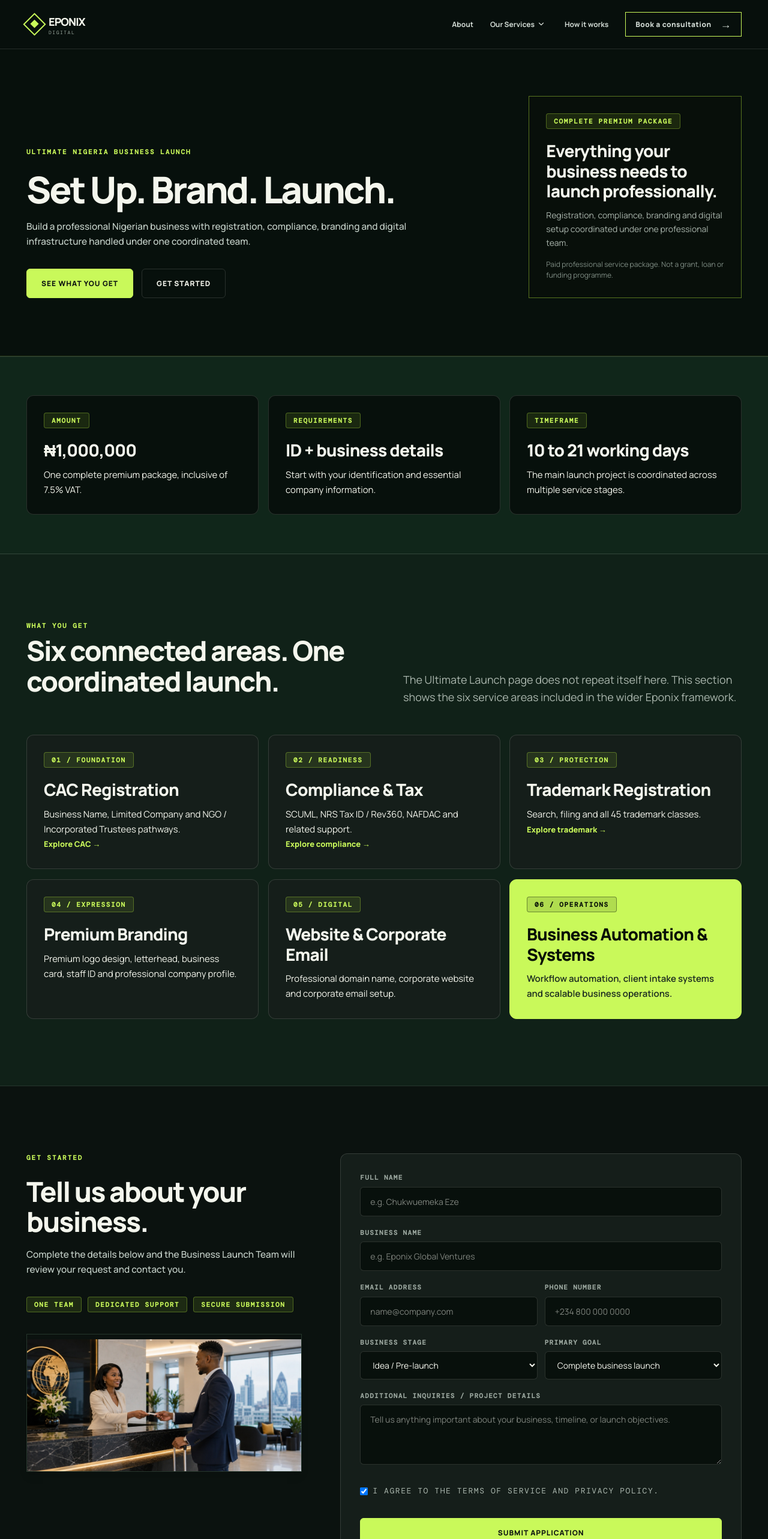
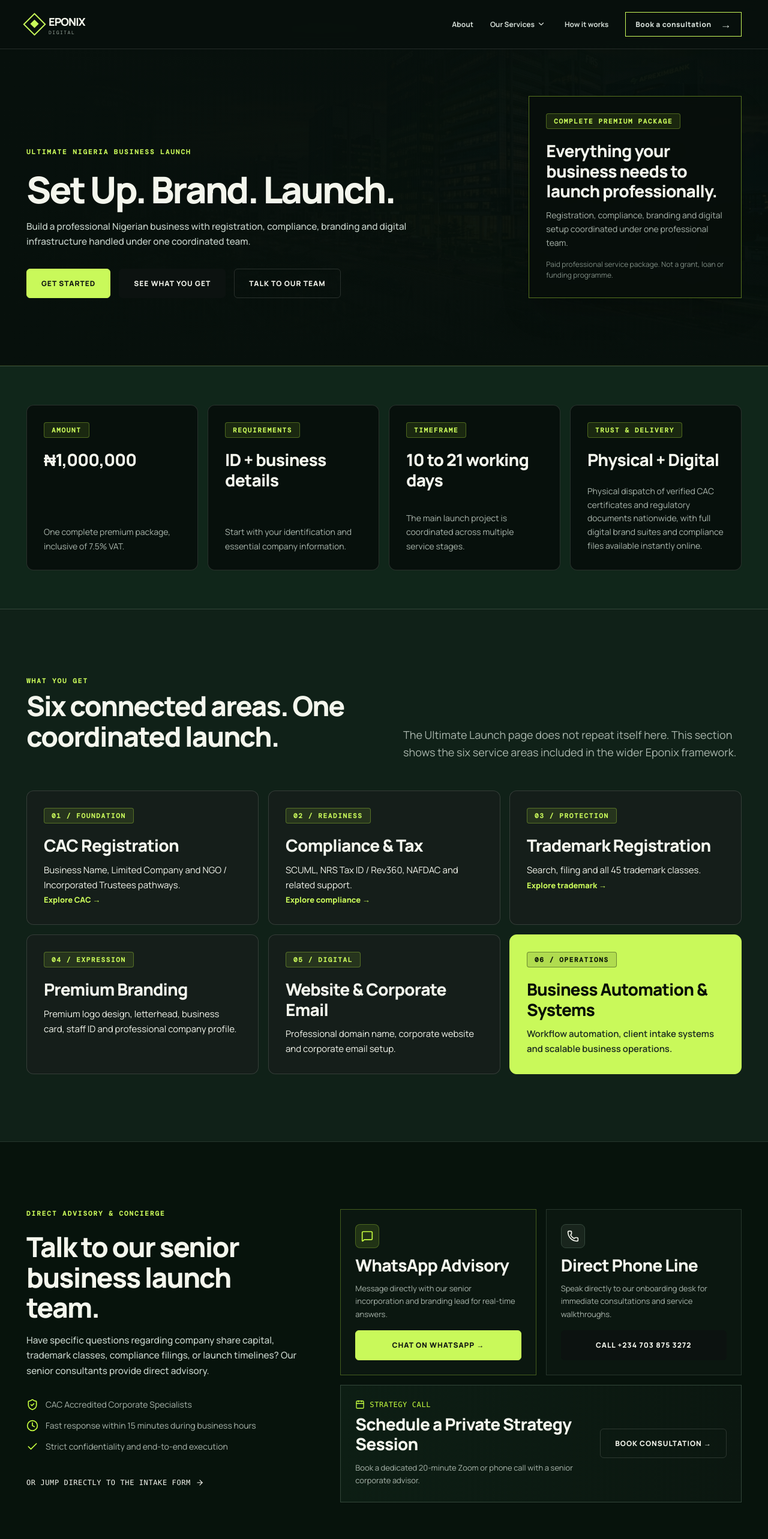
Before and after one commit to dev-anna-life/harrison-mosco, a Next.js app: page /ultimate in a window 1280 px wide. Shown: the top 2566 px of the page at 60% size. Built offline with nearby package versions, Linux system fonts and the light colour scheme; a web font is replaced by a local one.

Commit message:
Enhance Ultimate Package page with luxury hero background, 4-card metric strip with physical/digital delivery, and luxury concierge section

```diff
--- a/app/ultimate/page.tsx
+++ b/app/ultimate/page.tsx
@@ -2,7 +2,7 @@
 
 import React, { useState } from "react";
 import Link from "next/link";
-import { Check } from "lucide-react";
+import { Check, MessageSquare, Phone, Calendar, ArrowRight, ShieldCheck, Clock } from "lucide-react";
 
 export default function UltimatePage() {
   const [formData, setFormData] = useState({
@@ -53,9 +53,20 @@
 
   return (
     <div className="bg-[#0b120f] text-[#f5f7ef]">
-      {/* 1. Hero Simple */}
-      <section className="bg-[#07100c] text-[#f5f7ef] pt-32 pb-20 lg:pt-40 lg:pb-24 border-b border-[rgba(198,255,63,0.14)]">
-        <div className="site-container">
+      {/* 1. Hero with Luxury Corporate Background */}
+      <section className="relative overflow-hidden bg-[#07100c] text-[#f5f7ef] pt-32 pb-20 lg:pt-40 lg:pb-28 border-b border-[rgba(198,255,63,0.14)]">
+        {/* Background Image with Dark Luxury Gradients */}
+        <div className="absolute inset-0 z-0">
+          <img
+            src="/images/ultimate-hero-bg.jpg"
+            alt="Abuja Central Business District Corporate Architecture"
+            className="w-full h-full object-cover object-center opacity-30 mix-blend-luminosity brightness-90"
+          />
+          <div className="absolute inset-0 bg-gradient-to-r from-[#07100c] via-[#07100c]/90 to-[#07100c]/70" />
+          <div className="absolute inset-0 bg-gradient-to-t from-[#07100c] via-transparent to-[#07100c]/80" />
+        </div>
+
+        <div className="site-container relative z-10">
           <div className="grid grid-cols-1 lg:grid-cols-12 gap-12 lg:gap-16 items-end">
             <div className="lg:col-span-8 space-y-6">
               <div className="eyebrow">Ultimate Nigeria Business Launch</div>
@@ -63,18 +74,21 @@
               <p className="lead-text">
                 Build a professional Nigerian business with registration, compliance, branding and digital infrastructure handled under one coordinated team.
               </p>
-              <div className="pt-2 flex flex-col sm:flex-row items-stretch sm:items-center gap-3.5">
-                <a href="#what-you-get" className="ep-btn ep-btn-primary text-center justify-center">
+              <div className="pt-2 flex flex-col sm:flex-row items-stretch sm:items-center gap-3.5 flex-wrap">
+                <a href="#application" className="ep-btn ep-btn-primary text-center justify-center">
+                  Get Started
+                </a>
+                <a href="#what-you-get" className="ep-btn ep-btn-dark border border-[rgba(198,255,63,0.3)] text-[#f5f7ef] hover:border-[#c6ff3f] text-center justify-center">
                   See What You Get
                 </a>
-                <a href="#get-started" className="ep-btn ep-btn-light text-center justify-center">
-                  Get Started
+                <a href="#talk-to-team" className="ep-btn ep-btn-light text-center justify-center">
+                  Talk to Our Team
                 </a>
               </div>
             </div>
 
             <div className="lg:col-span-4">
-              <div className="bg-[rgba(8,15,11,0.88)] border border-[rgba(198,255,63,0.42)] p-7 space-y-4">
+              <div className="bg-[rgba(8,15,11,0.92)] border border-[rgba(198,255,63,0.42)] p-7 space-y-4 shadow-2xl backdrop-blur-sm">
                 <div className="ep-tag text-[#c6ff3f]">Complete Premium Package</div>
                 <h3 className="heading-3">Everything your business needs to launch professionally.</h3>
                 <p className="text-[#aab6ad] text-[14px] leading-relaxed">
@@ -89,26 +103,42 @@
         </div>
       </section>
 
-      {/* 2. Band Strip */}
+      {/* 2. Band Strip (4-Card Metric Grid) */}
       <section className="bg-[#10261a] text-[#f5f7ef] py-16 border-t border-b border-[#33473a]">
         <div className="site-container">
-          <div className="grid grid-cols-1 md:grid-cols-3 gap-4">
-            <div className="ep-card dark">
-              <div className="ep-tag">Amount</div>
-              <h3 className="heading-3">₦1,000,000</h3>
-              <p>One complete premium package, inclusive of 7.5% VAT.</p>
+          <div className="grid grid-cols-1 sm:grid-cols-2 lg:grid-cols-4 gap-4">
+            <div className="ep-card dark flex flex-col justify-between">
+              <div>
+                <div className="ep-tag">Amount</div>
+                <h3 className="heading-3 mt-2">₦1,000,000</h3>
+              </div>
+              <p className="mt-3 text-[14px] text-[#aab6ad]">One complete premium package, inclusive of 7.5% VAT.</p>
             </div>
 
-            <div className="ep-card dark">
-              <div className="ep-tag">Requirements</div>
-              <h3 className="heading-3">ID + business details</h3>
-              <p>Start with your identification and essential company information.</p>
+            <div className="ep-card dark flex flex-col justify-between">
+              <div>
+                <div className="ep-tag">Requirements</div>
+                <h3 className="heading-3 mt-2">ID + business details</h3>
+              </div>
+              <p className="mt-3 text-[14px] text-[#aab6ad]">Start with your identification and essential company information.</p>
             </div>
 
-            <div className="ep-card dark">
-              <div className="ep-tag">Timeframe</div>
-              <h3 className="heading-3">10 to 21 working days</h3>
-              <p>The main launch project is coordinated across multiple service stages.</p>
+            <div className="ep-card dark flex flex-col justify-between">
+              <div>
+                <div className="ep-tag">Timeframe</div>
+                <h3 className="heading-3 mt-2">10 to 21 working days</h3>
+              </div>
+              <p className="mt-3 text-[14px] text-[#aab6ad]">The main launch project is coordinated across multiple service stages.</p>
+            </div>
+
+            <div className="ep-card dark flex flex-col justify-between border-[rgba(198,255,63,0.25)]">
+              <div>
+                <div className="ep-tag text-[#c6ff3f]">Trust &amp; Delivery</div>
+                <h3 className="heading-3 mt-2">Physical + Digital</h3>
+              </div>
+              <p className="mt-3 text-[14px] text-[#aab6ad] leading-relaxed">
+                Physical dispatch of verified CAC certificates and regulatory documents nationwide, with full digital brand suites and compliance files available instantly online.
+              </p>
             </div>
           </div>
         </div>
@@ -170,7 +200,109 @@
         </div>
       </section>
 
-      {/* 4. Intake Form */}
+      {/* 4. Luxury Talk to Our Team Concierge Section */}
+      <section id="talk-to-team" className="bg-[#07130c] text-[#f5f7ef] py-20 lg:py-28 border-b border-[#26362c] scroll-mt-24">
+        <span id="team" className="block -mt-24 pt-24 invisible" aria-hidden="true" />
+        <div className="site-container">
+          <div className="grid grid-cols-1 lg:grid-cols-12 gap-12 lg:gap-16 items-start">
+            <div className="lg:col-span-5 space-y-6">
+              <div className="eyebrow">Direct Advisory &amp; Concierge</div>
+              <h2 className="heading-2">Talk to our senior business launch team.</h2>
+              <p className="lead-text">
+                Have specific questions regarding company share capital, trademark classes, compliance filings, or launch timelines? Our senior consultants provide direct advisory.
+              </p>
+
+              <div className="space-y-3 pt-2">
+                <div className="flex items-center gap-3 text-[14px] text-[#aab6ad]">
+                  <ShieldCheck className="w-5 h-5 text-[#c6ff3f] shrink-0" />
+                  <span>CAC Accredited Corporate Specialists</span>
+                </div>
+                <div className="flex items-center gap-3 text-[14px] text-[#aab6ad]">
+                  <Clock className="w-5 h-5 text-[#c6ff3f] shrink-0" />
+                  <span>Fast response within 15 minutes during business hours</span>
+                </div>
+                <div className="flex items-center gap-3 text-[14px] text-[#aab6ad]">
+                  <Check className="w-5 h-5 text-[#c6ff3f] shrink-0" />
+                  <span>Strict confidentiality and end-to-end execution</span>
+                </div>
+              </div>
+
+              <div className="pt-3">
+                <a
+                  href="#application"
+                  className="inline-flex items-center gap-2 text-xs font-mono uppercase tracking-wider text-[#c6ff3f] hover:underline"
+                >
+                  Or jump directly to the intake form <ArrowRight className="w-3.5 h-3.5" />
+                </a>
+              </div>
+            </div>
+
+            <div className="lg:col-span-7 grid grid-cols-1 sm:grid-cols-2 gap-4">
+              {/* WhatsApp Card */}
+              <div className="bg-[#0b1710] border border-[rgba(198,255,63,0.3)] p-6 space-y-4 hover:border-[#c6ff3f] transition-all flex flex-col justify-between">
+                <div className="space-y-3">
+                  <div className="w-10 h-10 rounded-lg bg-[rgba(198,255,63,0.12)] border border-[rgba(198,255,63,0.25)] flex items-center justify-center text-[#c6ff3f]">
+                    <MessageSquare className="w-5 h-5" />
+                  </div>
+                  <h3 className="heading-3 text-[19px]">WhatsApp Advisory</h3>
+                  <p className="text-[#aab6ad] text-[13px] leading-relaxed">
+                    Message directly with our senior incorporation and branding lead for real-time answers.
+                  </p>
+                </div>
+                <a
+                  href="https://wa.me/2347038753272?text=Hello%20Eponix%20Team%2C%20I%20am%20interested%20in%20the%20Ultimate%20Nigeria%20Business%20Launch%20Package.%20Please%20guide%20me."
+                  target="_blank"
+                  rel="noopener noreferrer"
+                  className="ep-btn ep-btn-primary w-full text-center justify-center text-[13px] py-2.5"
+                >
+                  Chat on WhatsApp →
+                </a>
+              </div>
+
+              {/* Direct Phone Card */}
+              <div className="bg-[#0b1710] border border-[#26362c] p-6 space-y-4 hover:border-[#c6ff3f] transition-all flex flex-col justify-between">
+                <div className="space-y-3">
+                  <div className="w-10 h-10 rounded-lg bg-[rgba(245,247,239,0.06)] border border-[#33473a] flex items-center justify-center text-[#f5f7ef]">
+                    <Phone className="w-5 h-5" />
+                  </div>
+                  <h3 className="heading-3 text-[19px]">Direct Phone Line</h3>
+                  <p className="text-[#aab6ad] text-[13px] leading-relaxed">
+                    Speak directly to our onboarding desk for immediate consultations and service walkthroughs.
+                  </p>
+                </div>
+                <a
+                  href="tel:+2347038753272"
+                  className="ep-btn ep-btn-dark border border-[#33473a] text-[#f5f7ef] hover:border-[#c6ff3f] w-full text-center justify-center text-[13px] py-2.5"
+                >
+                  Call +234 703 875 3272
+                </a>
+              </div>
+
+              {/* Consultation Card - Spans full width */}
+              <div className="sm:col-span-2 bg-gradient-to-r from-[#0d1e14] to-[#0b1710] border border-[#33473a] p-6 flex flex-col sm:flex-row items-start sm:items-center justify-between gap-4">
+                <div className="space-y-1.5">
+                  <div className="flex items-center gap-2">
+                    <Calendar className="w-4 h-4 text-[#c6ff3f]" />
+                    <span className="text-xs font-mono uppercase text-[#c6ff3f] tracking-wider">Strategy Call</span>
+                  </div>
+                  <h4 className="heading-3 text-[17px]">Schedule a Private Strategy Session</h4>
+                  <p className="text-[#aab6ad] text-[13px] max-w-md">
+                    Book a dedicated 20-minute Zoom or phone call with a senior corporate advisor.
+                  </p>
+                </div>
+                <Link
+                  href="/consult"
+                  className="ep-btn ep-btn-light text-center justify-center shrink-0 text-[13px] py-2.5 px-5"
+                >
+                  Book Consultation →
+                </Link>
+              </div>
+            </div>
+          </div>
+        </div>
+      </section>
+
+      {/* 5. Intake Form */}
       <section id="application" className="bg-[#0b120f] py-20 lg:py-28 scroll-mt-24">
         <span id="get-started" className="block -mt-24 pt-24 invisible" aria-hidden="true" />
         <div className="site-container">
```
Also changed, not shown: public/images/ultimate-hero-bg.jpg (added).
